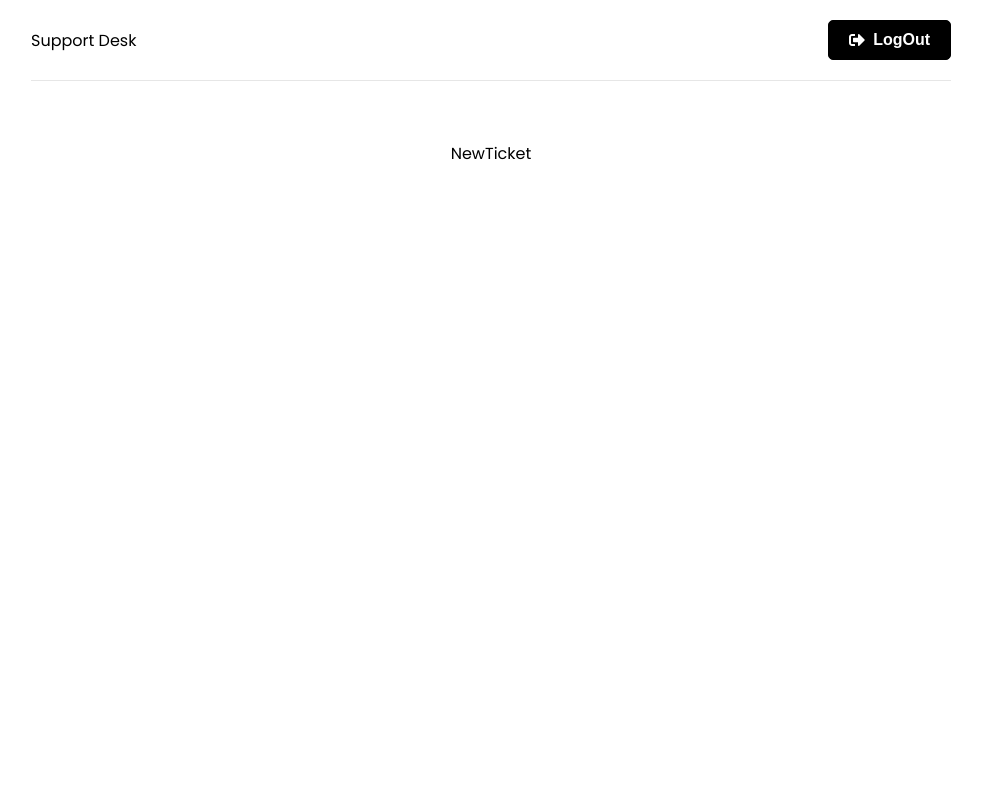
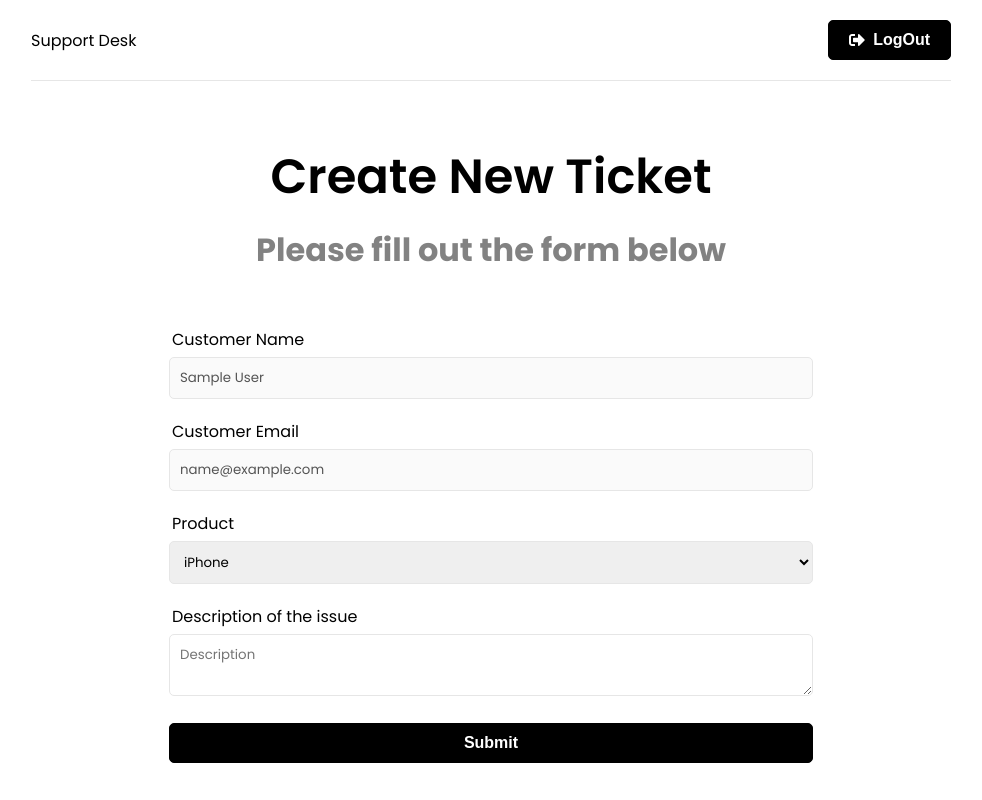
Before and after one commit to sumit16sharma/Support-Desk, a React (Create React App) app in the folder frontend/: page /new-ticket in a window 1280 px wide. Shown: the whole page, without its empty margins (149-1131 px from the left). Built offline with nearby package versions, Linux system fonts and the light colour scheme; sample sign-in values are in the browser's storage.

Commit message:
New Ticket Form

```diff
--- a/frontend/src/pages/NewTicket.jsx
+++ b/frontend/src/pages/NewTicket.jsx
@@ -1,7 +1,67 @@
-import React from 'react';
+import React, { useState } from 'react';
+import { useSelector } from 'react-redux';
 
 const NewTicket = () => {
-  return <div>NewTicket</div>;
+  const { user } = useSelector((state) => state.auth);
+
+  const [name] = useState(user.name);
+  const [email] = useState(user.email);
+  const [product, setProduct] = useState('');
+  const [description, setDescription] = useState('');
+
+  const onSubmit = (e) => {
+    e.preventDefault();
+  };
+
+  return (
+    <>
+      <section className='heading'>
+        <h1>Create New Ticket</h1>
+        <p>Please fill out the form below</p>
+      </section>
+
+      <section className='form'>
+        <div className='form-group'>
+          <label htmlFor='name'>Customer Name</label>
+          <input type='text' className='form-control' value={name} disabled />
+        </div>
+        <div className='form-group'>
+          <label htmlFor='email'>Customer Email</label>
+          <input type='text' className='form-control' value={email} disabled />
+        </div>
+        <form onSubmit={onSubmit}>
+          <div className='form-group'>
+            <label htmlFor='product'>Product</label>
+            <select
+              name='product'
+              id='product'
+              value={product}
+              onChange={(e) => setProduct(e.target.value)}
+            >
+              <option value='iPhone'>iPhone</option>
+              <option value='Macbook Pro'>Macbook Pro</option>
+              <option value='iMac'>iMac</option>
+              <option value='iPad'>iPad</option>
+            </select>
+          </div>
+          <div className='form-group'>
+            <label htmlFor='description'>Description of the issue</label>
+            <textarea
+              name='description'
+              id='description'
+              className='form-control'
+              placeholder='Description'
+              value={description}
+              onChange={(e) => setDescription(e.target.value)}
+            ></textarea>
+          </div>
+          <div className='form-group'>
+            <button className='btn btn-block'>Submit</button>
+          </div>
+        </form>
+      </section>
+    </>
+  );
 };
 
 export default NewTicket;
```
